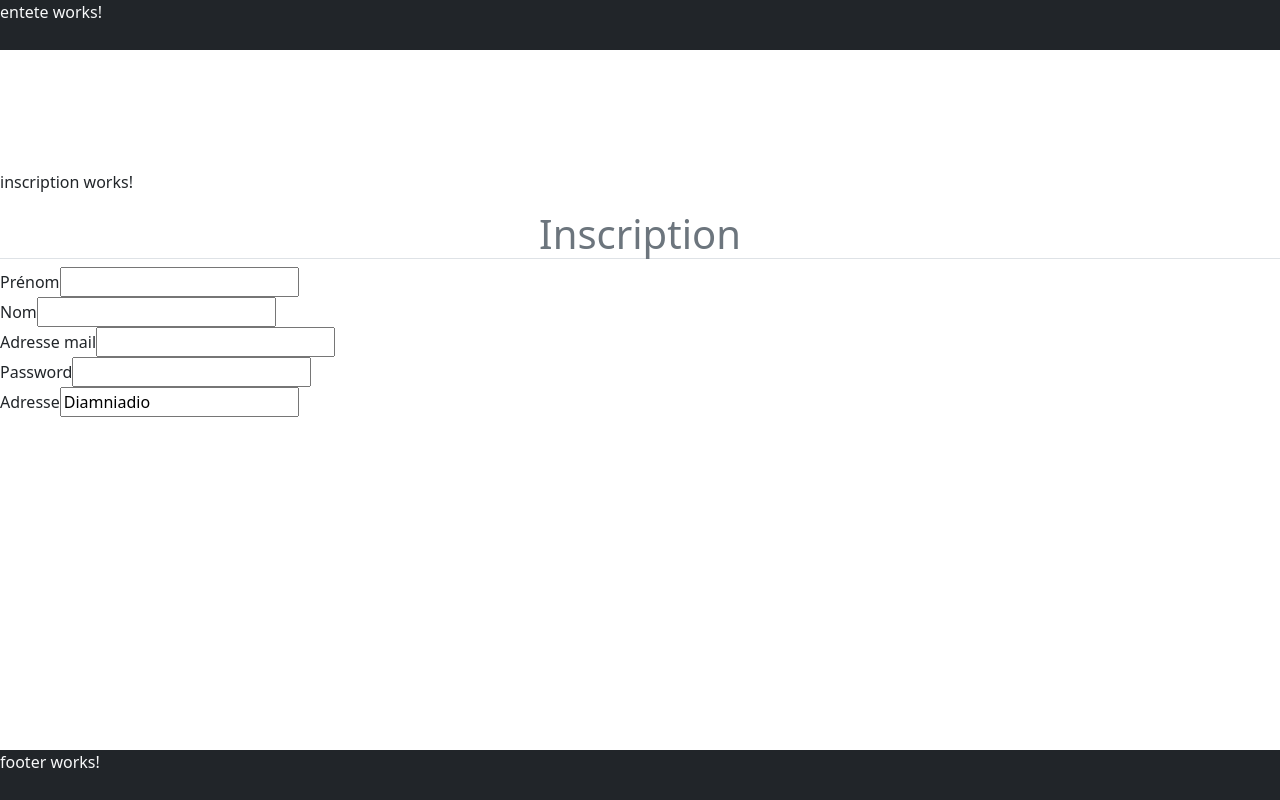
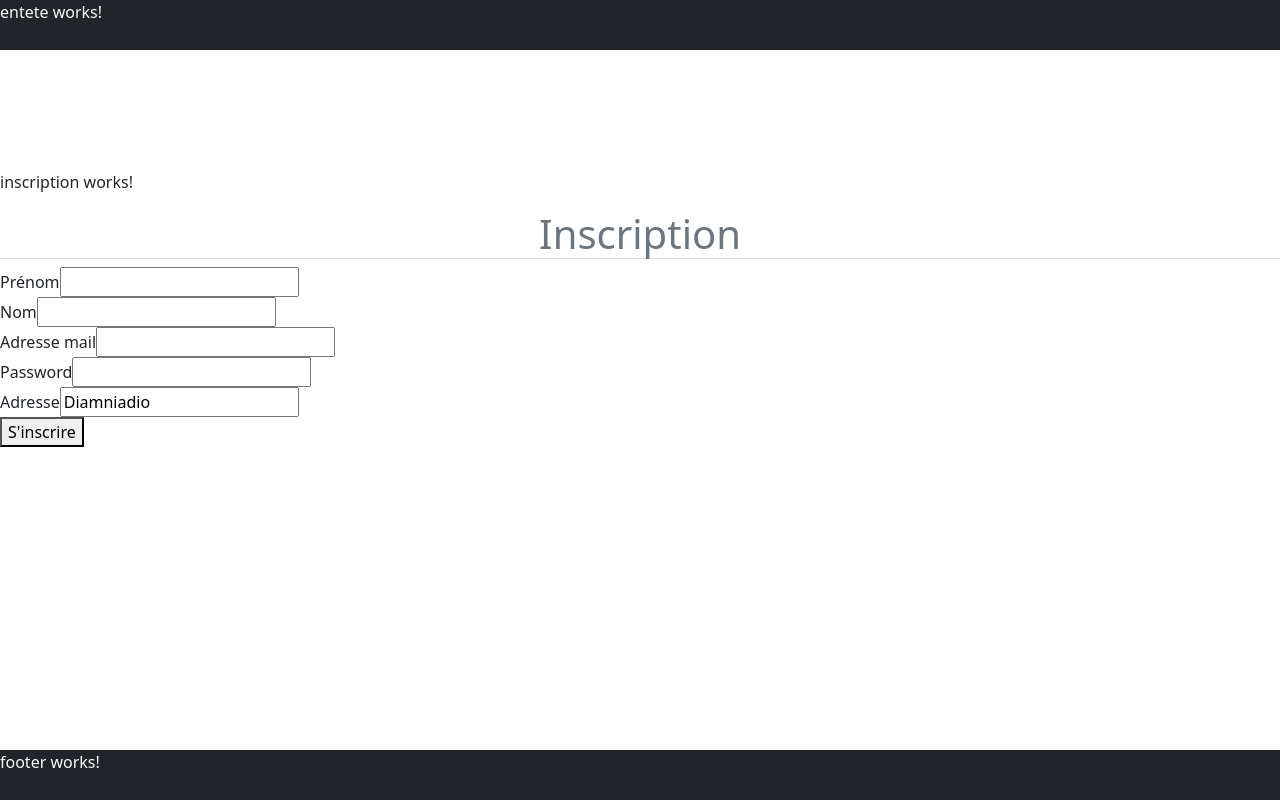
Before and after one commit to thesenegalesehitch/magasin-web, an Angular app: page /inscription in a window 1280 px wide. Built offline with nearby package versions, Linux system fonts and the light colour scheme.

Commit message:
Ajout du bouton s'inscrire et configuration du click pour valider l'inscription

```diff
--- a/src/app/inscription/inscription.component.html
+++ b/src/app/inscription/inscription.component.html
@@ -27,5 +27,5 @@
     <label>Adresse</label>
     <input formControlName="adresse" type="text" name="adresse" id="adresse">
   </div>
-
+  <button (click)=inscrire() type="submit">S'inscrire</button>
 </form>
--- a/src/app/inscription/inscription.component.ts
+++ b/src/app/inscription/inscription.component.ts
@@ -20,4 +20,8 @@ inscriptionForm : FormGroup=new FormGroup({
 
 
 })
+  // bouton pour le formulaire pour s'inscrire'
+  inscrire() {
+    console.log("Données formulaires :",this.inscriptionForm.value)
+  }
 }
```
